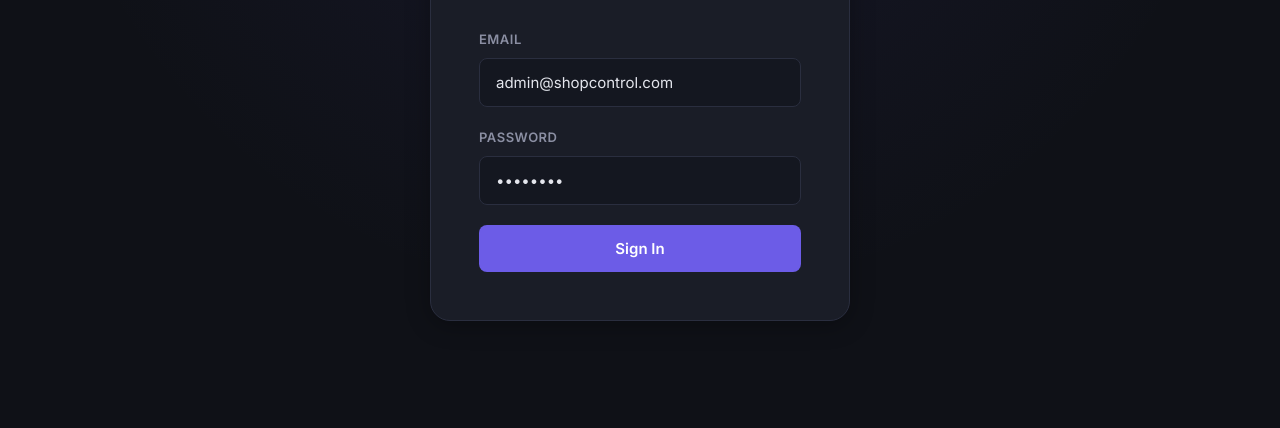
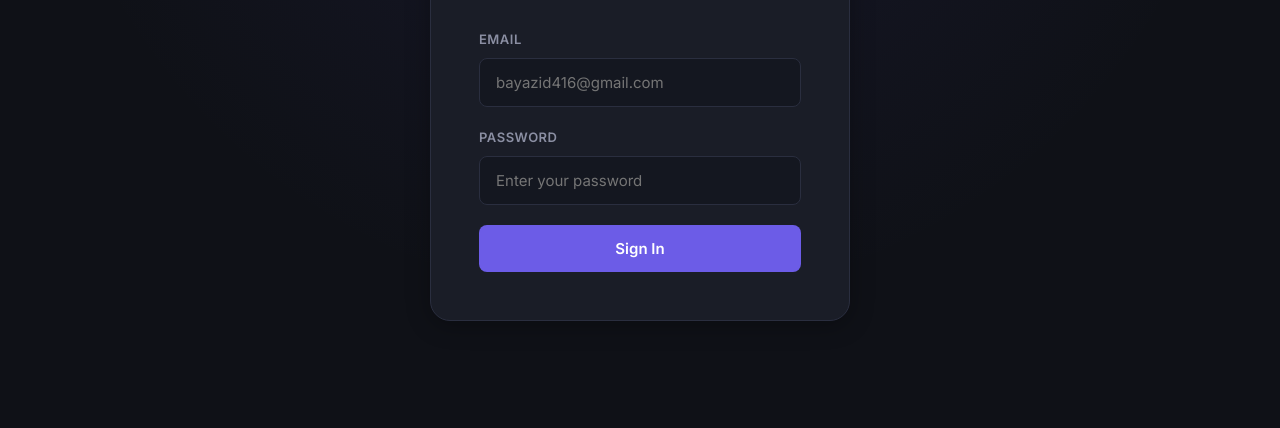
Before and after one commit to bayzidMostafiz/shopify-controller, a website: page dashboard/index.html in a window 1280 px wide. Shown: the part 301-729 px from the top of the page. Drawn offline with Linux system fonts and the light colour scheme.

Commit message:
chore: remove default login credentials and update placeholders

```diff
--- a/dashboard/index.html
+++ b/dashboard/index.html
@@ -22,11 +22,11 @@
       <form id="loginForm">
         <div class="form-group">
           <label>Email</label>
-          <input type="email" id="loginEmail" placeholder="admin@shopcontrol.com" required value="admin@shopcontrol.com">
+          <input type="email" id="loginEmail" placeholder="bayazid416@gmail.com" required>
         </div>
         <div class="form-group">
           <label>Password</label>
-          <input type="password" id="loginPassword" placeholder="Enter password" required value="admin123">
+          <input type="password" id="loginPassword" placeholder="Enter your password" required>
         </div>
         <button type="submit" class="btn btn-primary">Sign In</button>
       </form>
```
